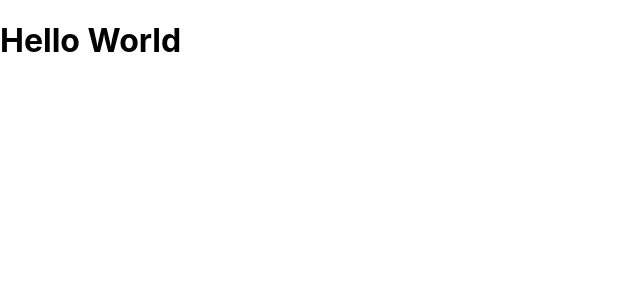
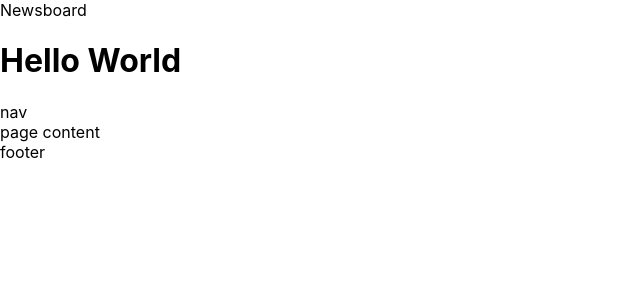
Before and after one commit to SuperConfuserUser/newsboard-sample, a React (Create React App) app: page / in a window 1280 px wide. Shown: the top 300 px of the page, without its empty margins (0-640 px from the left). Built offline with nearby package versions, Linux system fonts and the light colour scheme.

Commit message:
block page structure and Nav and Footer components

```diff
--- a/src/components/App.js
+++ b/src/components/App.js
@@ -1,10 +1,18 @@
 import React, { Component } from 'react';
+import Nav from './Nav'
+import Footer from './Footer'
 
 class App extends Component {
   render() {
     return (
       <div className="App">
+        <header>Newsboard</header>
         <h1>Hello World</h1>
+        <Nav />
+        <main>
+          page content
+        </main>
+        <Footer />
       </div>
     );
   }
--- /dev/null
+++ b/src/components/Footer.js
@@ -0,0 +1,11 @@
+import React, { Component } from 'react'
+
+export default class Footer extends Component {
+  render() {
+    return (
+      <footer>
+        footer
+      </footer>
+    )
+  }
+}
--- /dev/null
+++ b/src/components/Nav.js
@@ -0,0 +1,11 @@
+import React, { Component } from 'react'
+
+export default class Nav extends Component {
+  render() {
+    return (
+      <nav>
+        nav
+      </nav>
+    )
+  }
+}
```
